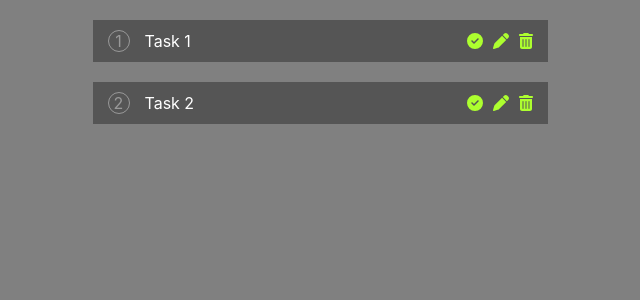
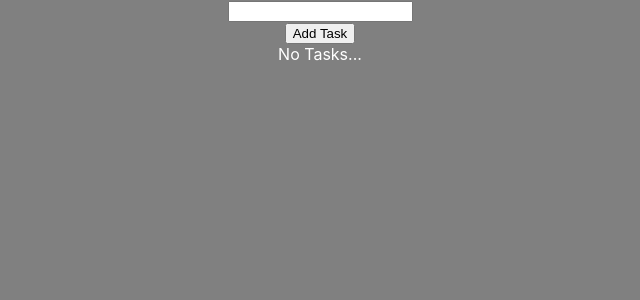
Before and after one commit to Beard2Man/ToDoList, a React (Create React App) app: page / in a window 1280 px wide. Shown: the top 300 px of the page, without its empty margins (320-960 px from the left). Built offline with nearby package versions, Linux system fonts and the light colour scheme.

Commit message:
Finishing work on ToDo app, implementing localStorage

```diff
--- a/src/App.js
+++ b/src/App.js
@@ -1,4 +1,4 @@
-import React, { useState } from "react";
+import { useState } from "react";
 import { FontAwesomeIcon } from "@fortawesome/react-fontawesome";
 import {
   faCircleCheck,
@@ -6,57 +6,82 @@ import {
   faPen,
 } from "@fortawesome/free-solid-svg-icons";
 
+import AddTaskForm from "./components/AddTaskForm.jsx";
+import UpdateForm from "./components/UpdateForm.jsx";
+import ToDo from "./components/ToDo.jsx";
 // import "../src/App.scss";
 
 import "./App.scss";
 
 function App() {
-  const [toDo, setToDo] = useState([
-    { id: 1, title: "Task 1", status: false },
-    { id: 2, title: "Task 2", status: false },
-  ]);
+  const [toDo, setToDo] = useState([]);
 
   const [newTask, setNewTask] = useState("");
   const [updateData, setUpdateData] = useState("");
 
-  const addTask = () => {};
-  const deleteTask = (id) => {};
-  const markDone = (id) => {};
-  const cancelUpdate = () => {};
-  const changeTask = (e) => {};
-  const updateTask = () => {};
+  const addTask = () => {
+    if (newTask) {
+      let num = toDo.length + 1;
+      let newEntry = { id: num, title: newTask, status: false };
+      setToDo([...toDo, newEntry]);
+      setNewTask("");
+    }
+  };
+  const deleteTask = (id) => {
+    let newTask = toDo.filter((task) => task.id !== id);
+    setToDo(newTask);
+  };
+  const markDone = (id) => {
+    let newTask = toDo.map((task) => {
+      if (task.id === id) {
+        return { ...task, status: !task.status };
+      }
+      return task;
+    });
+    setToDo(newTask);
+  };
+  const cancelUpdate = () => {
+    setUpdateData("");
+  };
+  const changeTask = (e) => {
+    let newEntry = {
+      id: updateData.id,
+      title: e.target.value,
+      status: updateData.status ? true : false,
+    };
+    setUpdateData(newEntry);
+  };
+  const updateTask = () => {
+    let filterRecords = [...toDo].filter((task) => task.id !== updateData.id);
+    let updateObject = [...filterRecords, updateData];
+    setToDo(updateObject);
+    setUpdateData("");
+  };
 
   return (
     <div className="App">
+      {updateData && updateData ? (
+        <UpdateForm
+          updateData={updateData}
+          cancelUpdate={cancelUpdate}
+          changeTask={changeTask}
+          updateTask={updateTask}
+        />
+      ) : (
+        <AddTaskForm
+          newTask={newTask}
+          setNewTask={setNewTask}
+          addTask={addTask}
+        />
+      )}
+
       {toDo && toDo.length ? "" : "No Tasks..."}
-      {toDo &&
-        toDo.map((task, index) => {
-          return (
-            <React.Fragment key={task.id}>
-              <div className="container tasksContainer">
-                <div className={task.status ? "done" : ""}>
-                  <span className="taskNumber">{index + 1}</span>
-                  <span className="taskText">{task.title}</span>
-                </div>
-                <div className="iconContent">
-                  <span>
-                    <FontAwesomeIcon icon={faCircleCheck} />
-                  </span>
-                  <span>
-                    <span>
-                      <FontAwesomeIcon icon={faPen} />
-                    </span>
-                  </span>
-                  <span>
-                    <span>
-                      <FontAwesomeIcon icon={faTrashCan} />
-                    </span>
-                  </span>
-                </div>
-              </div>
-            </React.Fragment>
-          );
-        })}
+      <ToDo
+        toDo={toDo}
+        markDone={markDone}
+        setUpdateData={setUpdateData}
+        deleteTask={deleteTask}
+      />
     </div>
   );
 }
--- a/src/App.scss
+++ b/src/App.scss
@@ -38,6 +38,9 @@ body {
         margin-left: 5px;
       }
     }
+    .taskText {
+      flex: 1;
+    }
     .done .taskText {
       text-decoration: line-through;
       opacity: 0.3;
--- /dev/null
+++ b/src/components/AddTaskForm.jsx
@@ -0,0 +1,21 @@
+const AddTaskForm = ({ newTask, setNewTask, addTask }) => {
+  return (
+    <>
+      <div>
+        <div>
+          <input
+            type="text"
+            className=""
+            value={newTask}
+            onChange={(e) => setNewTask(e.target.value)}
+          />
+        </div>
+        <div>
+          <button onClick={addTask}>Add Task</button>
+        </div>
+      </div>
+    </>
+  );
+};
+
+export default AddTaskForm;
--- /dev/null
+++ b/src/components/ToDo.jsx
@@ -0,0 +1,61 @@
+import React from "react";
+
+import { FontAwesomeIcon } from "@fortawesome/react-fontawesome";
+import {
+  faPen,
+  faCircleCheck,
+  faTrashCan,
+} from "@fortawesome/free-solid-svg-icons";
+
+const ToDo = ({ toDo, markDone, setUpdateData, deleteTask }) => {
+  return (
+    <>
+      {toDo &&
+        toDo
+          .sort((a, b) => (a.id > b.id ? 1 : -1))
+          .map((task, index) => {
+            return (
+              <React.Fragment key={task.id}>
+                <div className="container tasksContainer">
+                  <div className={task.status ? "done" : ""}>
+                    <span className="taskNumber">{index + 1}</span>
+                    <span className="taskText">{task.title}</span>
+                  </div>
+                  <div className="iconContent">
+                    <span
+                      title="Completed / Not Completed"
+                      onClick={(e) => markDone(task.id)}
+                    >
+                      <FontAwesomeIcon icon={faCircleCheck} />
+                    </span>
+                    <span>
+                      {task.status ? null : (
+                        <span
+                          title="Edit"
+                          onClick={() =>
+                            setUpdateData({
+                              id: task.id,
+                              title: task.title,
+                              status: task.status ? true : false,
+                            })
+                          }
+                        >
+                          <FontAwesomeIcon icon={faPen} />
+                        </span>
+                      )}
+                    </span>
+                    <span>
+                      <span title="Delete" onClick={() => deleteTask(task.id)}>
+                        <FontAwesomeIcon icon={faTrashCan} />
+                      </span>
+                    </span>
+                  </div>
+                </div>
+              </React.Fragment>
+            );
+          })}
+    </>
+  );
+};
+
+export default ToDo;
--- /dev/null
+++ b/src/components/UpdateForm.jsx
@@ -0,0 +1,19 @@
+const UpdateForm = ({ updateData, cancelUpdate, changeTask, updateTask }) => {
+  return (
+    <>
+      {" "}
+      <div>
+        <input
+          value={updateData && updateData.title}
+          onChange={(e) => changeTask(e)}
+        />
+      </div>
+      <div>
+        <button onClick={updateTask}>Update</button>
+        <button onClick={cancelUpdate}>Cancel</button>
+      </div>
+    </>
+  );
+};
+
+export default UpdateForm;
```
